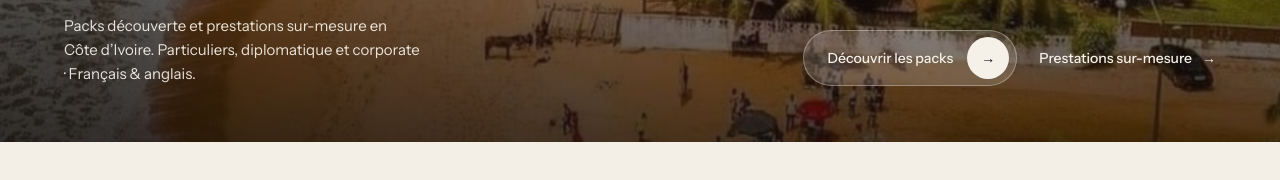
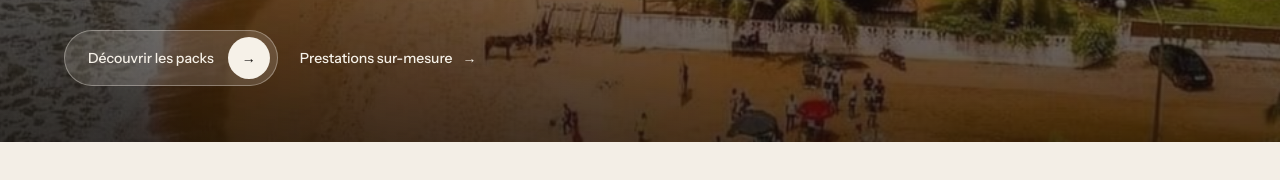
Before and after one commit to Jaydogo/kaya, a plain HTML site: page 1-horizon.html in a window 1280 px wide. Shown: the part 658-838 px from the top of the page. Drawn offline with Linux system fonts and the light colour scheme.

Commit message:
Piste 1 : retrait du paragraphe sous le titre du hero
Co-Authored-By: Claude Opus 5.5 <noreply@anthropic.com>

```diff
--- a/1-horizon.html
+++ b/1-horizon.html
@@ -354,7 +354,7 @@ body.leaving>main,body.leaving>header,body.leaving>footer{opacity:0;transition:o
       <div class="imm-c w">
         <span class="eb"><span class="dot"></span>La conciergerie abidjanaise</span>
         <h1 class="big"><span class="l"><span>Premium n’est pas</span></span><span class="l"><span>un privilège, <em>c’est</em></span></span><span class="l"><span><em>une promesse.</em></span></span></h1>
-        <div class="meta"><p>Packs découverte et prestations sur-mesure en Côte d’Ivoire. Particuliers, diplomatique et corporate · Français &amp; anglais.</p><div class="ctas"><a class="glass" href="#/packs">Découvrir les packs <span class="ar">→</span></a><a class="lk lt" href="#/prestations">Prestations sur-mesure</a></div></div>
+        <div class="meta"><div class="ctas"><a class="glass" href="#/packs">Découvrir les packs <span class="ar">→</span></a><a class="lk lt" href="#/prestations">Prestations sur-mesure</a></div></div>
       </div>
       <span class="phn">Assinie · photo provisoire</span>
     </div>
```
